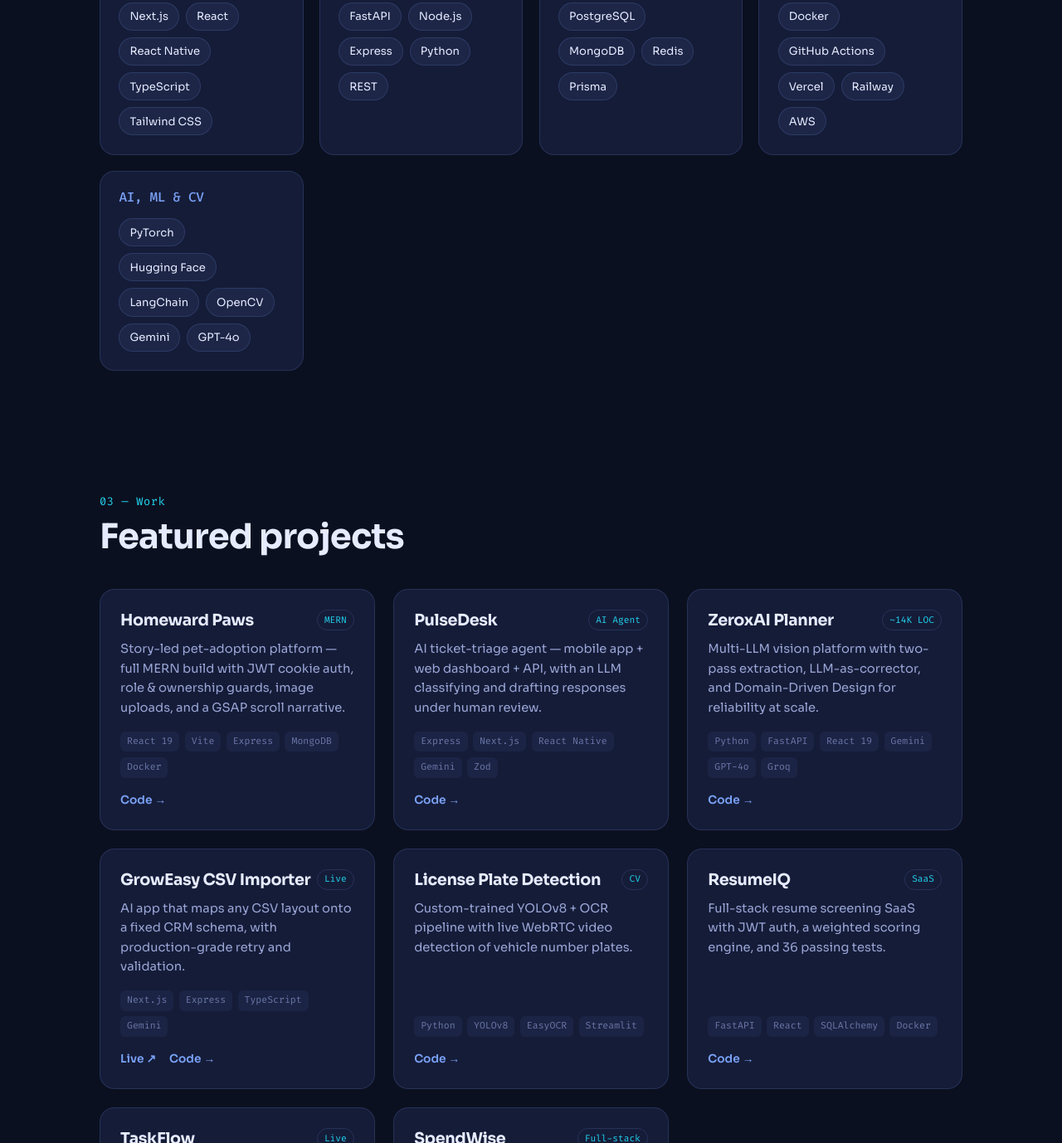
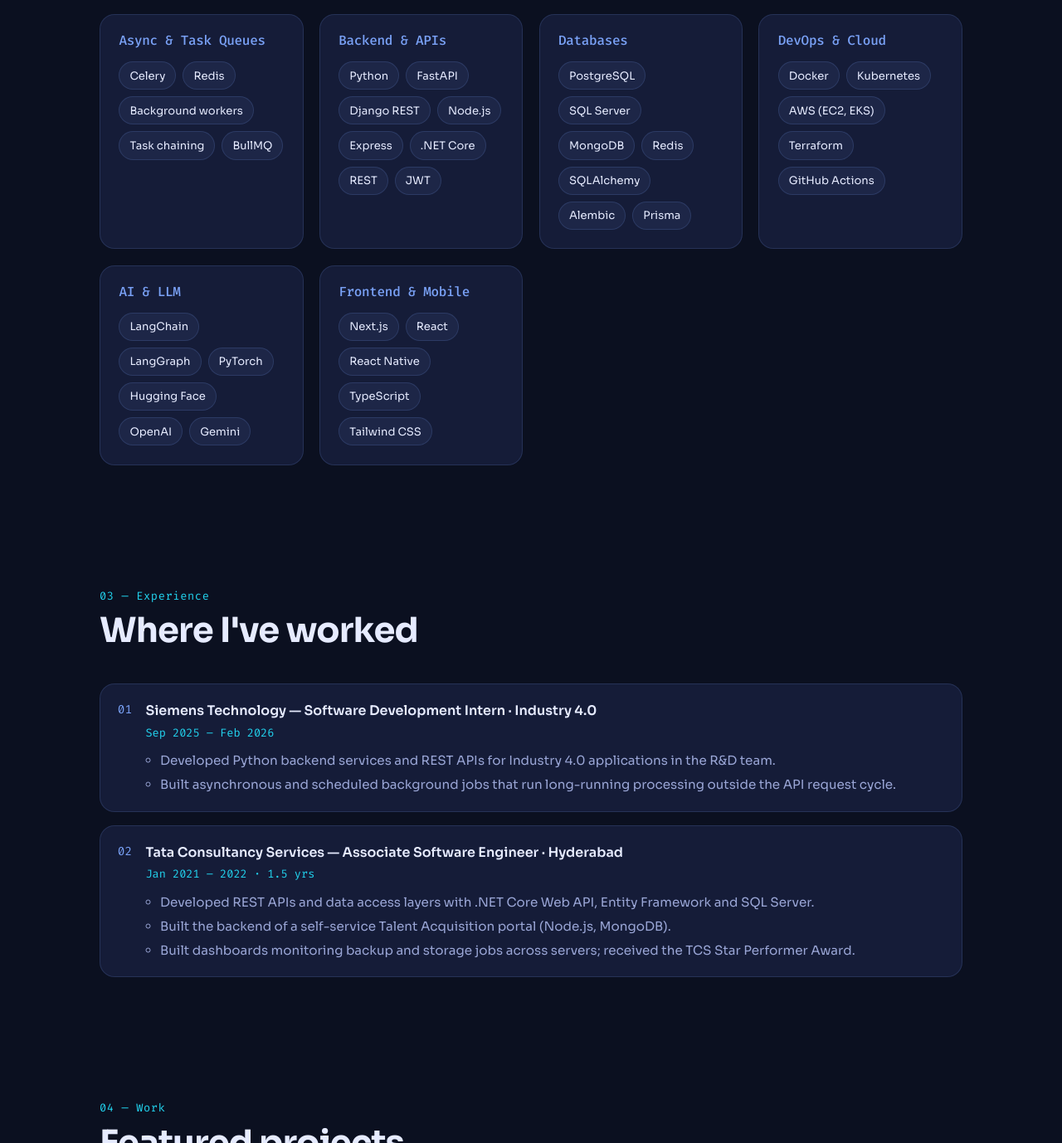
Before and after one commit to AKHIL1633/portfolio, a plain HTML site: page index.html in a window 1280 px wide. Shown: the part 1422-2800 px from the top of the page at 83% size. Drawn offline with Linux system fonts and the light colour scheme.

Commit message:
Reposition as Python back end developer: add Experience section, Celery projects first, update skills and copy

```diff
--- a/index.html
+++ b/index.html
@@ -3,12 +3,12 @@
   <head>
     <meta charset="UTF-8" />
     <meta name="viewport" content="width=device-width, initial-scale=1.0" />
-    <meta name="description" content="P Akhil — Full-Stack & AI Engineer. M.Tech CS @ IIIT Naya Raipur. Building multi-agent LLM systems and production full-stack apps." />
+    <meta name="description" content="P Akhil — Python Back End Developer and AI Engineer. Celery, Redis, FastAPI and Django backends. M.Tech CS, IIIT Naya Raipur." />
     <meta name="author" content="P Akhil" />
-    <meta property="og:title" content="P Akhil — Full-Stack & AI Engineer" />
-    <meta property="og:description" content="M.Tech CS @ IIIT Naya Raipur · Ex-Siemens · Ex-TCS. Multi-agent LLM systems, full-stack apps, applied deep learning." />
+    <meta property="og:title" content="P Akhil — Python Back End Developer &amp; AI Engineer" />
+    <meta property="og:description" content="M.Tech CS, IIIT Naya Raipur · Ex-Siemens · Ex-TCS. Async Python backends with Celery and Redis, APIs and AI systems." />
     <meta property="og:type" content="website" />
-    <title>P Akhil — Full-Stack &amp; AI Engineer</title>
+    <title>P Akhil — Python Back End Developer &amp; AI Engineer</title>
     <link rel="preconnect" href="https://fonts.googleapis.com" />
     <link rel="preconnect" href="https://fonts.gstatic.com" crossorigin />
     <link href="https://fonts.googleapis.com/css2?family=Fira+Code:wght@400;500&family=Sora:wght@400;500;600;700;800&display=swap" rel="stylesheet" />
@@ -24,6 +24,7 @@
       <nav class="nav-links" aria-label="Primary">
         <a href="#about">About</a>
         <a href="#skills">Skills</a>
+        <a href="#experience">Experience</a>
         <a href="#projects">Projects</a>
         <a href="#publications">Research</a>
         <a href="#contact">Contact</a>
@@ -42,8 +43,8 @@
           <h1 class="hero-name">P Akhil</h1>
           <h2 class="hero-role" id="roleType"></h2>
           <p class="hero-tag">
-            M.Tech CS @ IIIT Naya Raipur · Ex-Siemens Technology · Ex-TCS.<br />
-            Turning research into shipped products — multi-agent LLM systems, full-stack apps, and applied deep learning.
+            M.Tech CS, IIIT Naya Raipur · Ex-Siemens Technology · Ex-TCS.<br />
+            I build asynchronous Python backends — Celery and Redis task queues, FastAPI and Django APIs — and the AI systems that run on them.
           </p>
           <div class="hero-actions">
             <a class="btn btn-primary" href="#projects">View Projects</a>
@@ -67,19 +68,20 @@
       <section class="section" id="about">
         <div class="section-head reveal">
           <span class="section-kicker">01 — About</span>
-          <h2>Engineer across the full stack and the model layer</h2>
+          <h2>Backend engineer for async systems and AI workloads</h2>
         </div>
         <div class="about-grid">
           <div class="about-copy reveal">
             <p>
-              I'm a full-stack and AI engineer who likes owning a problem end to end — from the
-              data and the model to the API, the UI, and the deploy. Currently pursuing my
-              <strong>M.Tech in Computer Science at IIIT Naya Raipur (CGPA 9.04)</strong>.
+              I'm a Python back end developer who likes owning a problem end to end — the API, the
+              database, the background workers and the deploy. I hold an
+              <strong>M.Tech in Computer Science from IIIT Naya Raipur (CGPA 9.04)</strong>.
             </p>
             <p>
-              Previously I worked on Industry 4.0 R&amp;D at <strong>Siemens Technology</strong> and spent
-              ~1.5 years as a <strong>Software Engineer at TCS</strong>. These days I'm focused on
-              multi-agent LLM systems, React Native, and making AI reliable enough for production.
+              Most recently I was a <strong>Software Development Intern at Siemens Technology</strong>
+              (Industry 4.0), building Python backend services and scheduled background jobs. Before that I
+              spent ~1.5 years as an <strong>Associate Software Engineer at TCS</strong>. I focus on
+              queue-driven backends with Celery and Redis, and on moving slow and AI workloads off the request path.
             </p>
             <p class="about-fun">🔑 Fun fact: I debug production issues faster than I find my keys.</p>
           </div>
@@ -87,7 +89,7 @@
             <li><span>📍</span> Raipur, India</li>
             <li><span>🎓</span> M.Tech CSE · IIIT Naya Raipur</li>
             <li><span>🏢</span> Ex-Siemens · Ex-TCS</li>
-            <li><span>🧠</span> Multi-agent LLMs · Production AI</li>
+            <li><span>⚙️</span> Python · Celery · Redis · FastAPI · Django</li>
             <li><span>📄</span> 4 research publications</li>
             <li><span>🎯</span> GATE CS 2024 · Adobe Hackathon Finalist</li>
           </ul>
@@ -103,10 +105,19 @@
         <div class="skills-grid" id="skillsGrid"></div>
       </section>
 
+      <!-- Experience -->
+      <section class="section" id="experience">
+        <div class="section-head reveal">
+          <span class="section-kicker">03 — Experience</span>
+          <h2>Where I've worked</h2>
+        </div>
+        <ol class="pub-list" id="expList"></ol>
+      </section>
+
       <!-- Projects -->
       <section class="section" id="projects">
         <div class="section-head reveal">
-          <span class="section-kicker">03 — Work</span>
+          <span class="section-kicker">04 — Work</span>
           <h2>Featured projects</h2>
         </div>
         <div class="projects-grid" id="projectsGrid"></div>
@@ -118,7 +129,7 @@
       <!-- Publications -->
       <section class="section" id="publications">
         <div class="section-head reveal">
-          <span class="section-kicker">04 — Research</span>
+          <span class="section-kicker">05 — Research</span>
           <h2>Publications</h2>
         </div>
         <ol class="pub-list" id="pubList"></ol>
@@ -127,7 +138,7 @@
       <!-- Achievements -->
       <section class="section" id="achievements">
         <div class="section-head reveal">
-          <span class="section-kicker">05 — Milestones</span>
+          <span class="section-kicker">06 — Milestones</span>
           <h2>Achievements</h2>
         </div>
         <div class="ach-grid" id="achGrid"></div>
@@ -136,9 +147,9 @@
       <!-- Contact -->
       <section class="section contact" id="contact">
         <div class="contact-card reveal">
-          <span class="section-kicker">06 — Contact</span>
+          <span class="section-kicker">07 — Contact</span>
           <h2>Let's build something together</h2>
-          <p>Open to SDE &amp; AI Engineer roles and interesting collaborations. The fastest way to reach me is email.</p>
+          <p>Open to Python Back End Developer, SDE and AI Engineer roles, and available to join immediately. The fastest way to reach me is email.</p>
           <div class="contact-actions">
             <a class="btn btn-primary" href="mailto:akhil.kartik371@gmail.com">akhil.kartik371@gmail.com</a>
             <a class="btn btn-ghost" href="https://linkedin.com/in/p-akhil-a68421177" target="_blank" rel="noopener">LinkedIn</a>
--- a/script.js
+++ b/script.js
@@ -1,30 +1,61 @@
 // ---------- Data ----------
 const SKILLS = [
+  { cat: 'Async & Task Queues', items: ['Celery', 'Redis', 'Background workers', 'Task chaining', 'BullMQ'] },
+  { cat: 'Backend & APIs', items: ['Python', 'FastAPI', 'Django REST', 'Node.js', 'Express', '.NET Core', 'REST', 'JWT'] },
+  { cat: 'Databases', items: ['PostgreSQL', 'SQL Server', 'MongoDB', 'Redis', 'SQLAlchemy', 'Alembic', 'Prisma'] },
+  { cat: 'DevOps & Cloud', items: ['Docker', 'Kubernetes', 'AWS (EC2, EKS)', 'Terraform', 'GitHub Actions'] },
+  { cat: 'AI & LLM', items: ['LangChain', 'LangGraph', 'PyTorch', 'Hugging Face', 'OpenAI', 'Gemini'] },
   { cat: 'Frontend & Mobile', items: ['Next.js', 'React', 'React Native', 'TypeScript', 'Tailwind CSS'] },
-  { cat: 'Backend & APIs', items: ['FastAPI', 'Node.js', 'Express', 'Python', 'REST'] },
-  { cat: 'Databases', items: ['PostgreSQL', 'MongoDB', 'Redis', 'Prisma'] },
-  { cat: 'DevOps & Cloud', items: ['Docker', 'GitHub Actions', 'Vercel', 'Railway', 'AWS'] },
-  { cat: 'AI, ML & CV', items: ['PyTorch', 'Hugging Face', 'LangChain', 'OpenCV', 'Gemini', 'GPT-4o'] },
+];
+
+const EXPERIENCE = [
+  {
+    company: 'Siemens Technology', role: 'Software Development Intern · Industry 4.0', dates: 'Sep 2025 – Feb 2026',
+    points: [
+      'Developed Python backend services and REST APIs for Industry 4.0 applications in the R&D team.',
+      'Built asynchronous and scheduled background jobs that run long-running processing outside the API request cycle.',
+    ],
+  },
+  {
+    company: 'Tata Consultancy Services', role: 'Associate Software Engineer · Hyderabad', dates: 'Jan 2021 – 2022 · 1.5 yrs',
+    points: [
+      'Developed REST APIs and data access layers with .NET Core Web API, Entity Framework and SQL Server.',
+      'Built the backend of a self-service Talent Acquisition portal (Node.js, MongoDB).',
+      'Built dashboards monitoring backup and storage jobs across servers; received the TCS Star Performer Award.',
+    ],
+  },
 ];
 
 const PROJECTS = [
   {
-    name: 'Homeward Paws', badge: 'MERN',
-    desc: 'Story-led pet-adoption platform — full MERN build with JWT cookie auth, role & ownership guards, image uploads, and a GSAP scroll narrative.',
-    stack: ['React 19', 'Vite', 'Express', 'MongoDB', 'Docker'],
-    repo: 'https://github.com/AKHIL1633/homeward-paws', live: null,
+    name: 'Order Processing Platform', badge: 'Celery',
+    desc: 'Async order API that responds immediately while Celery workers validate stock, process payment, update status and send notifications outside the request cycle.',
+    stack: ['Python', 'Celery', 'Redis', 'Docker'],
+    repo: 'https://github.com/AKHIL1633/order-processing-platform', live: null,
+  },
+  {
+    name: 'GitHub PR AI Reviewer', badge: 'Celery + AI',
+    desc: 'Webhook service that queues each pull request as Celery jobs; four LangGraph agents review it in parallel and post inline comments. Deployed on AWS EKS.',
+    stack: ['Python', 'Celery', 'Redis', 'LangGraph', 'AWS EKS', 'Terraform'],
+    repo: 'https://github.com/AKHIL1633/github-pr-ai-reviewer', live: null,
+  },
+  {
+    name: 'JobBoard Pro', badge: 'Django',
+    desc: 'Recruitment platform with role-based auth and application tracking; Celery workers send notifications asynchronously so API responses stay fast.',
+    stack: ['Django REST', 'Celery', 'Redis', 'PostgreSQL', 'React', 'Docker'],
+    repo: 'https://github.com/AKHIL1633/jobboard-pro', live: null,
+  },
+  {
+    name: 'ResumeIQ', badge: 'API',
+    desc: 'Resume screening and ranking API with JWT auth, a weighted scoring engine, Alembic migrations and 36 passing tests in CI.',
+    stack: ['FastAPI', 'SQLAlchemy', 'Alembic', 'Docker'],
+    repo: 'https://github.com/AKHIL1633/resume-screener', live: null,
   },
   {
     name: 'PulseDesk', badge: 'AI Agent',
     desc: 'AI ticket-triage agent — mobile app + web dashboard + API, with an LLM classifying and drafting responses under human review.',
     stack: ['Express', 'Next.js', 'React Native', 'Gemini', 'Zod'],
     repo: 'https://github.com/AKHIL1633/pulsedesk', live: null,
-  },
-  {
-    name: 'ZeroxAI Planner', badge: '~14K LOC',
-    desc: 'Multi-LLM vision platform with two-pass extraction, LLM-as-corrector, and Domain-Driven Design for reliability at scale.',
-    stack: ['Python', 'FastAPI', 'React 19', 'Gemini', 'GPT-4o', 'Groq'],
-    repo: 'https://github.com/AKHIL1633/ZeroxAI-Planner', live: null,
   },
   {
     name: 'GrowEasy CSV Importer', badge: 'Live',
@@ -34,16 +65,10 @@ const PROJECTS = [
     live: 'https://groweasy-csv-importer-web-ten.vercel.app',
   },
   {
-    name: 'License Plate Detection', badge: 'CV',
-    desc: 'Custom-trained YOLOv8 + OCR pipeline with live WebRTC video detection of vehicle number plates.',
-    stack: ['Python', 'YOLOv8', 'EasyOCR', 'Streamlit'],
-    repo: 'https://github.com/AKHIL1633/Automatic_License_Plate_Detection', live: null,
-  },
-  {
-    name: 'ResumeIQ', badge: 'SaaS',
-    desc: 'Full-stack resume screening SaaS with JWT auth, a weighted scoring engine, and 36 passing tests.',
-    stack: ['FastAPI', 'React', 'SQLAlchemy', 'Docker'],
-    repo: 'https://github.com/AKHIL1633/resume-screener', live: null,
+    name: 'Homeward Paws', badge: 'MERN',
+    desc: 'Story-led pet-adoption platform — full MERN build with JWT cookie auth, role & ownership guards, image uploads, and a GSAP scroll narrative.',
+    stack: ['React 19', 'Vite', 'Express', 'MongoDB', 'Docker'],
+    repo: 'https://github.com/AKHIL1633/homeward-paws', live: null,
   },
   {
     name: 'TaskFlow', badge: 'Live',
@@ -53,10 +78,10 @@ const PROJECTS = [
     live: 'https://taskflow-lake-nu.vercel.app',
   },
   {
-    name: 'SpendWise', badge: 'Full-stack',
-    desc: 'Personal finance tracker with JWT auth, a real database, and interactive spending charts.',
-    stack: ['Next.js', 'NextAuth', 'Prisma', 'PostgreSQL', 'Recharts'],
-    repo: 'https://github.com/AKHIL1633/spendwise', live: null,
+    name: 'License Plate Detection', badge: 'CV',
+    desc: 'Custom-trained YOLOv8 + OCR pipeline with live WebRTC video detection of vehicle number plates.',
+    stack: ['Python', 'YOLOv8', 'EasyOCR', 'Streamlit'],
+    repo: 'https://github.com/AKHIL1633/Automatic_License_Plate_Detection', live: null,
   },
 ];
 
@@ -74,7 +99,7 @@ const ACHIEVEMENTS = [
   { icon: '🏅', title: 'TCS Star Performer', note: 'Award' },
 ];
 
-const ROLES = ['Full-Stack Engineer', 'AI / LLM Engineer', 'Deep Learning Researcher', 'Problem Solver'];
+const ROLES = ['Python Back End Developer', 'Celery & Async Systems', 'AI / LLM Engineer', 'Problem Solver'];
 
 // ---------- Render ----------
 const el = (tag, cls, html) => { const n = document.createElement(tag); if (cls) n.className = cls; if (html != null) n.innerHTML = html; return n; };
@@ -110,6 +135,19 @@ function renderProjects() {
     const r = el('a', null, 'Code →'); r.href = p.repo; r.target = '_blank'; r.rel = 'noopener'; links.appendChild(r);
     card.appendChild(links);
     grid.appendChild(card);
+  });
+}
+
+function renderExperience() {
+  const list = document.getElementById('expList');
+  EXPERIENCE.forEach((x) => {
+    const li = el('li', 'reveal');
+    li.appendChild(el('span', 'pub-title', `${x.company} — ${x.role}`));
+    li.appendChild(el('span', 'pub-venue', x.dates));
+    const ul = el('ul', 'exp-points');
+    x.points.forEach((p) => ul.appendChild(el('li', null, p)));
+    li.appendChild(ul);
+    list.appendChild(li);
   });
 }
 
@@ -190,7 +228,7 @@ function setupNav() {
 
 // ---------- Init ----------
 document.addEventListener('DOMContentLoaded', () => {
-  renderSkills(); renderProjects(); renderPublications(); renderAchievements();
+  renderSkills(); renderExperience(); renderProjects(); renderPublications(); renderAchievements();
   typeRoles(); setupNav();
   // counters run once the hero stats are visible
   const statWrap = document.querySelector('.hero-stats');
--- a/styles.css
+++ b/styles.css
@@ -151,6 +151,9 @@ h1, h2, h3 { line-height: 1.1; font-weight: 700; letter-spacing: -0.02em; }
 .pub-list li::before { content: counter(pub, decimal-leading-zero); position: absolute; left: 1.3rem; top: 1.2rem; font-family: var(--mono); color: var(--accent); font-size: 0.9rem; }
 .pub-list .pub-title { color: var(--text); font-weight: 600; display: block; }
 .pub-list .pub-venue { font-size: 0.85rem; color: var(--accent-2); font-family: var(--mono); }
+.exp-points { margin: 0.6rem 0 0; padding-left: 1.1rem; display: grid; gap: 0.3rem; }
+.pub-list .exp-points li { counter-increment: none; background: none; border: 0; border-radius: 0; padding: 0; font-size: 0.95rem; }
+.pub-list .exp-points li::before { content: none; }
 
 /* Achievements */
 .ach-grid { display: grid; grid-template-columns: repeat(auto-fit, minmax(230px, 1fr)); gap: 1.2rem; }
```
Also changed, not shown: 1 other file.
